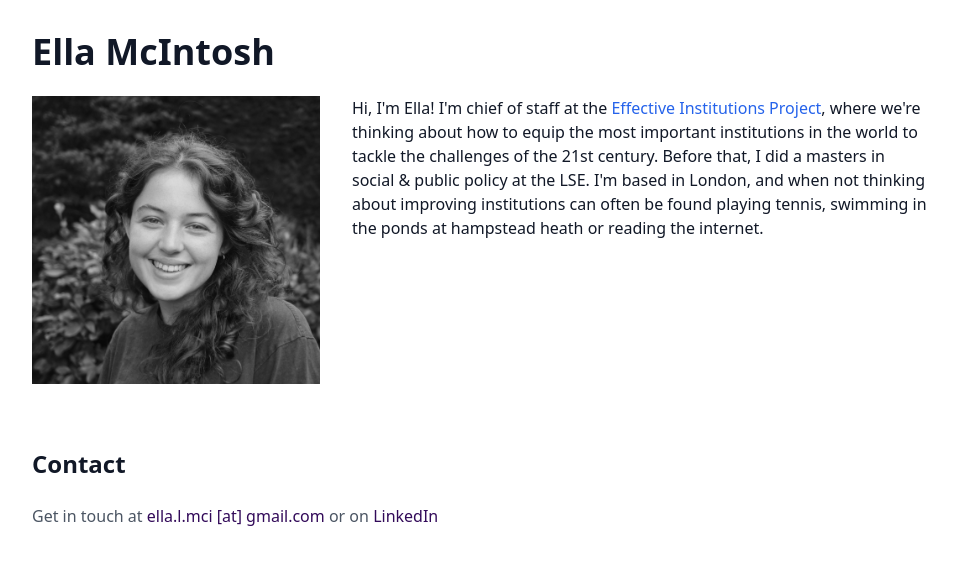
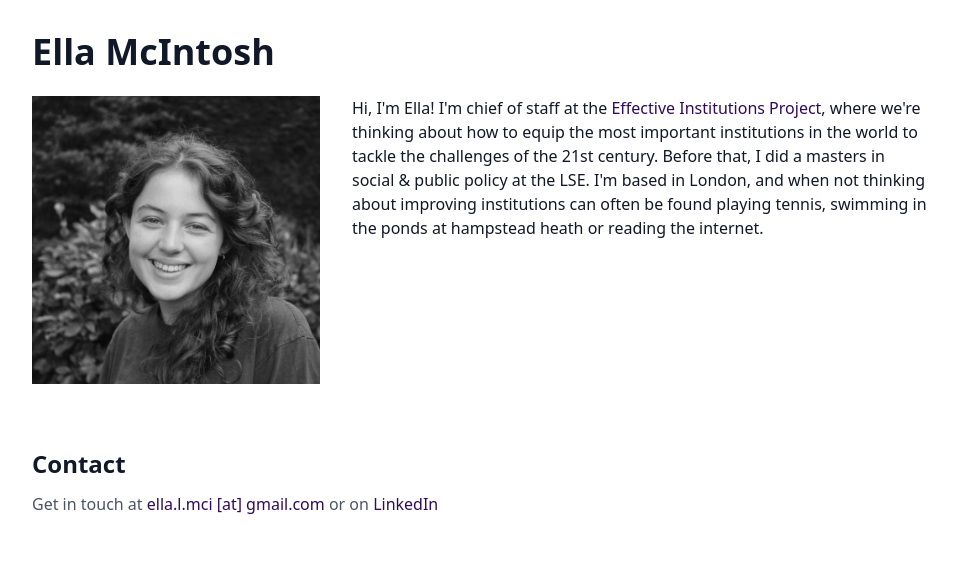
Before and after one commit to macholentils/personal-website, a React (Vite) app: page / in a window 1280 px wide. Shown: the top 564 px of the page, without its empty margins (0-957 px from the left). Built offline with nearby package versions, Linux system fonts and the light colour scheme.

Commit message:
Update EIP link color and reduce contact heading spacing

```diff
--- a/src/App.tsx
+++ b/src/App.tsx
@@ -20,7 +20,7 @@ function App() {
             <div className="w-full md:w-2/3 prose prose-lg text-left">
               <p>
                 Hi, I'm Ella! I'm chief of staff at the{' '}
-                <a href="https://effectiveinstitutionsproject.org/" className="text-blue-600 hover:underline">
+                <a href="https://effectiveinstitutionsproject.org/" style={{ color: '#320a59' }} className="hover:underline">
                   Effective Institutions Project
                 </a>
                 , where we're thinking about how to equip the most important institutions in the world to tackle the challenges of the 21st century. Before that, I did a masters in social & public policy at the LSE. I'm based in London, and when not thinking about improving institutions can often be found playing tennis, swimming in the ponds at hampstead heath or reading the internet.
@@ -30,7 +30,7 @@ function App() {
         </section>
 
         <section>
-          <h2 className="text-2xl font-semibold mb-6 text-left">Contact</h2>
+          <h2 className="text-2xl font-semibold mb-3 text-left">Contact</h2>
           <p className="text-gray-600 text-left">
             Get in touch at{' '}
             <a href="mailto:ella.l.mci@gmail.com" style={{ color: '#320a59' }} className="hover:underline">
```
